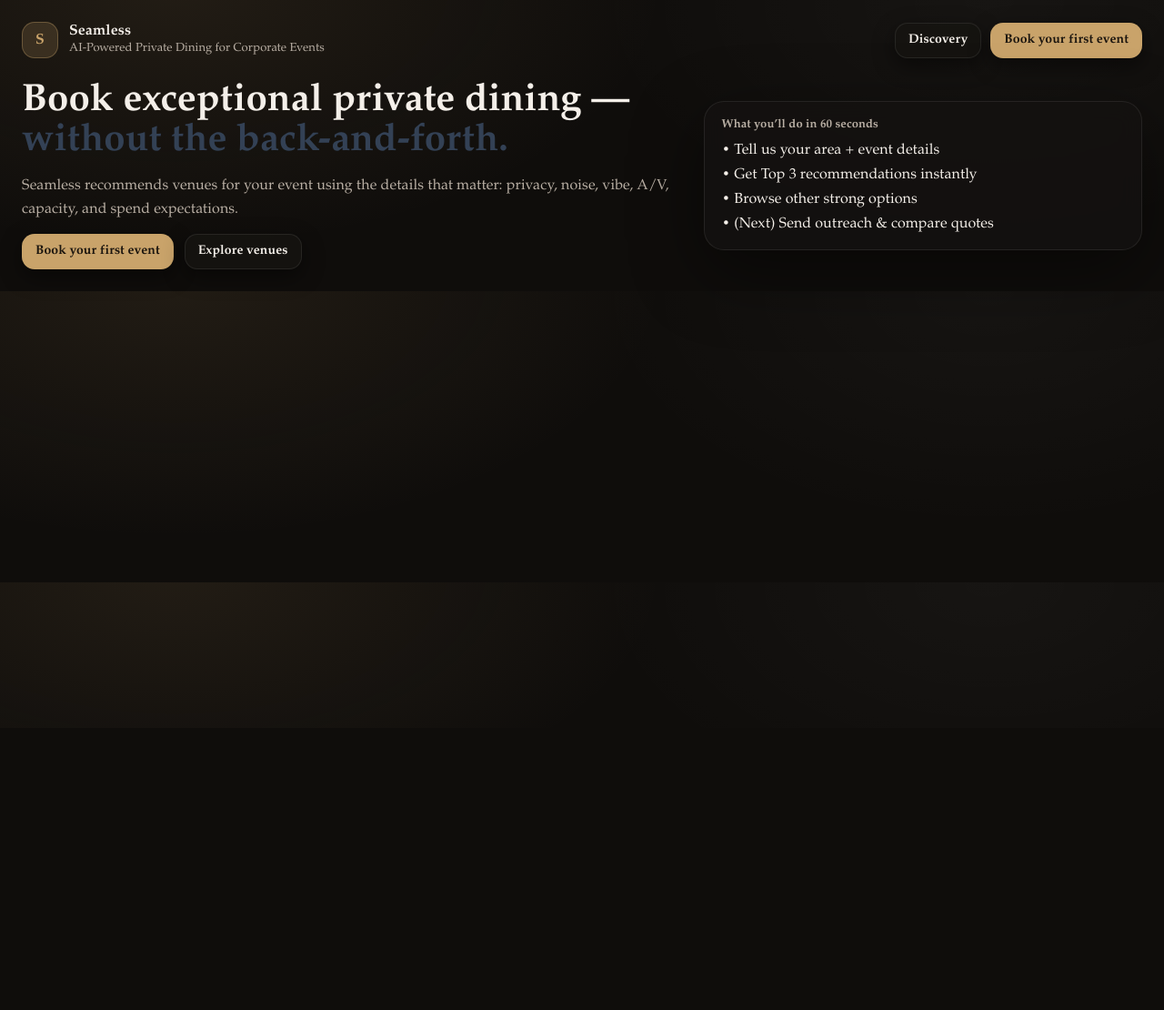
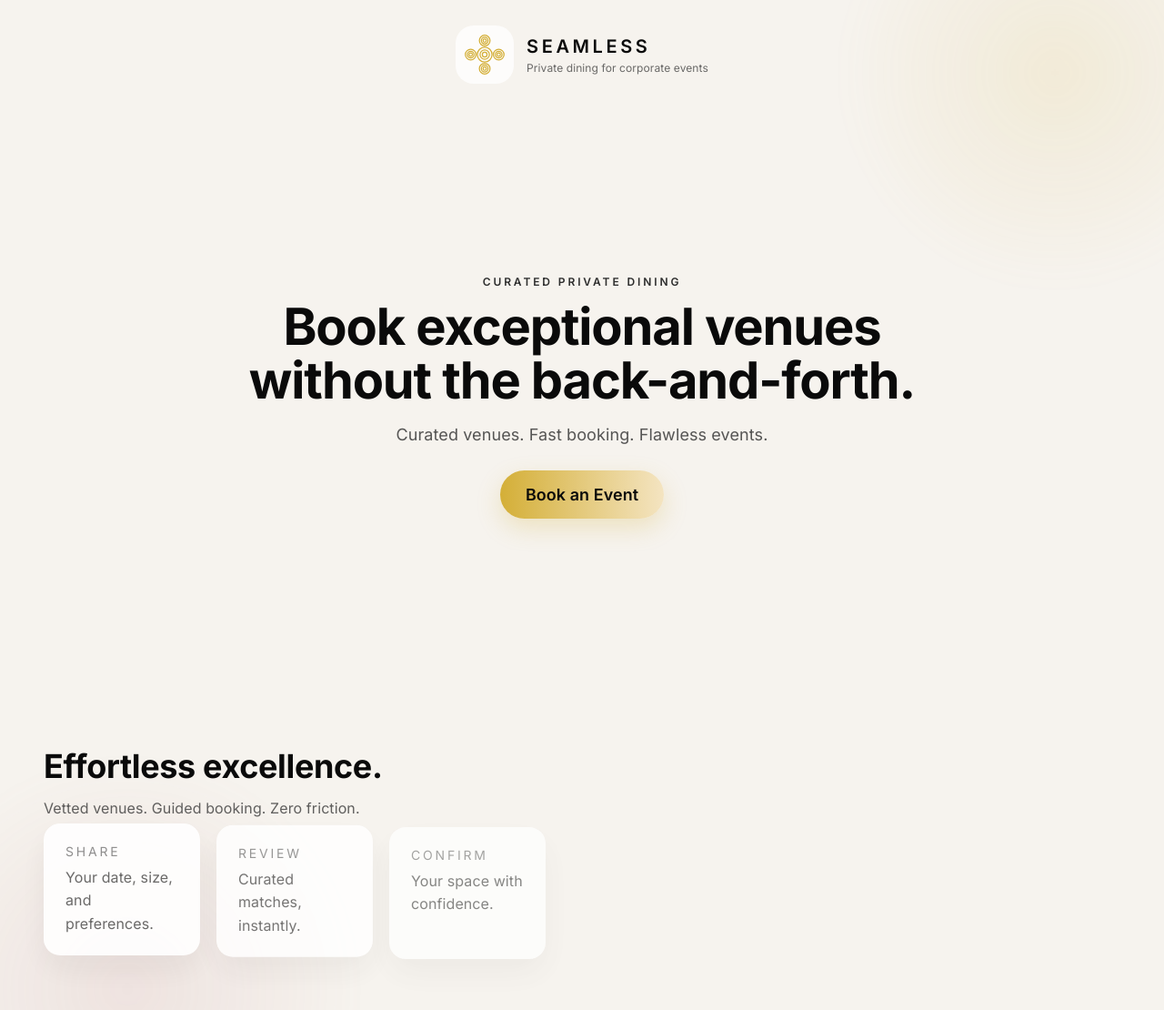
Before and after one commit to irenealin/seamless, a Next.js app: page / in a window 1280 px wide. Shown: the top 1110 px of the page at 91% size. Before the commit the page ends 800 px from the top, so only its background shows below. Built offline with nearby package versions, Linux system fonts and the light colour scheme.

Commit message:
Update landing page UI + styling

```diff
--- a/src/app/globals.css
+++ b/src/app/globals.css
@@ -1,3 +1,5 @@
+@import url("https://fonts.googleapis.com/css2?family=Inter:wght@300;400;500;600;700;800;900&family=Playfair+Display:wght@400;500;600;700&family=JetBrains+Mono:wght@400;500&display=swap");
+
 :root{
   --bg: #0f0d0b;
   --card: rgba(20,18,16,0.88);
@@ -27,6 +29,21 @@ html, body{
     var(--bg);
   font-family: "Iowan Old Style", "Palatino Linotype", "Book Antiqua", Palatino, "Times New Roman", serif;
   letter-spacing: 0.1px;
+}
+
+body:has(.landingPage){
+  background: #F6F3EE;
+  color: #0A0A0A;
+}
+body:has(.landingPage) > .container{
+  max-width: 100%;
+  padding: 0;
+}
+body:has(.landingPage) .header{
+  display: none;
+}
+body:has(.landingPage) .section{
+  margin-top: 0;
 }
 
 a{ color: inherit; text-decoration: none; }
@@ -406,3 +423,245 @@ a{ color: inherit; text-decoration: none; }
 @media (min-width: 900px){
   .modalGrid{ grid-template-columns: 1fr 1fr; }
 }
+
+/* Landing page styles (scoped to avoid changing discovery UI) */
+.landingPage{
+  --landing-black: #0A0A0A;
+  --landing-charcoal: #2D2D2D;
+  --landing-gold: #D4AF37;
+  --landing-white: #F6F3EE;
+  --landing-border: transparent;
+  --landing-shadow: 0 18px 40px rgba(10, 10, 10, 0.08);
+  color: var(--landing-black);
+  background: var(--landing-white);
+  min-height: 100vh;
+  font-family: "Styrene", "Inter", "Helvetica Neue", Arial, sans-serif;
+  position: relative;
+  overflow: hidden;
+}
+.landingPage::before,
+.landingPage::after{
+  content: "";
+  position: absolute;
+  inset: auto;
+  width: 520px;
+  height: 520px;
+  border-radius: 50%;
+  background: radial-gradient(circle, rgba(212,175,55,0.12) 0%, transparent 65%);
+  filter: blur(10px);
+  pointer-events: none;
+  z-index: 0;
+}
+.landingPage::before{
+  top: -180px;
+  right: -140px;
+}
+.landingPage::after{
+  bottom: -220px;
+  left: -120px;
+  background: radial-gradient(circle, rgba(183,110,121,0.12) 0%, transparent 70%);
+}
+
+.landingHeader{
+  display: flex;
+  align-items: center;
+  justify-content: space-between;
+  gap: 20px;
+  padding-top: 28px;
+  position: relative;
+  z-index: 1;
+}
+
+.landingBrand{
+  display: flex;
+  align-items: center;
+  gap: 14px;
+}
+
+.landingLogoMark{
+  width: 64px;
+  height: 64px;
+  border-radius: 20px;
+  border: none;
+  display: grid;
+  place-items: center;
+  color: var(--landing-gold);
+  background: rgba(255,255,255,0.8);
+}
+.landingLogoMark svg{ width: 44px; height: 44px; }
+
+.landingBrandTitle{
+  font-size: 20px;
+  font-weight: 600;
+  letter-spacing: 0.18em;
+  text-transform: uppercase;
+}
+.landingBrandSub{
+  font-size: 12px;
+  color: rgba(45, 45, 45, 0.7);
+  margin-top: 4px;
+}
+.landingHeaderSpacer{
+  width: 64px;
+  height: 64px;
+}
+
+.landingHero{
+  display: grid;
+  gap: 32px;
+  padding: 72px 24px 48px;
+  min-height: calc(100vh - 120px);
+  align-content: center;
+  position: relative;
+  z-index: 1;
+}
+.landingHeroCopy{
+  max-width: 760px;
+  margin: 0 auto;
+  text-align: center;
+}
+@media (min-width: 980px){
+  .landingHero{ grid-template-columns: 1fr; align-items: center; }
+}
+
+.landingHeroCopy h1{
+  font-size: 56px;
+  line-height: 1.06;
+  margin: 12px 0 16px;
+  letter-spacing: -0.02em;
+}
+.landingHeroCopy p{
+  font-size: 18px;
+  color: rgba(45,45,45,0.8);
+  line-height: 1.6;
+  margin: 0 0 24px;
+}
+.landingEyebrow{
+  display: inline-flex;
+  align-items: center;
+  gap: 8px;
+  font-size: 12px;
+  text-transform: uppercase;
+  letter-spacing: 0.24em;
+  font-weight: 600;
+  color: var(--landing-charcoal);
+}
+
+.landingActions{
+  display: flex;
+  gap: 14px;
+  flex-wrap: wrap;
+  margin-bottom: 20px;
+  justify-content: center;
+}
+
+.landingBtn{
+  border-radius: 999px;
+  padding: clamp(12px, 1.6vw, 16px) clamp(22px, 2.2vw, 36px);
+  font-size: clamp(14px, 1.4vw, 18px);
+  font-weight: 600;
+  transition: transform 0.2s ease, box-shadow 0.2s ease;
+  display: inline-flex;
+  align-items: center;
+  justify-content: center;
+  gap: 10px;
+}
+.landingBtnPrimary{
+  background: linear-gradient(90deg, #D4AF37 0%, #F4E4C1 100%);
+  color: var(--landing-black);
+  box-shadow: 0 10px 26px rgba(212,175,55,0.25);
+}
+.landingBtnPrimary:hover{
+  transform: translateY(-2px) scale(1.01);
+  box-shadow: 0 14px 32px rgba(212,175,55,0.35);
+}
+.landingMinimalGrid{
+  padding: 48px 24px 80px;
+  display: grid;
+  gap: 32px;
+  border-top: none;
+  position: relative;
+  z-index: 1;
+}
+@media (min-width: 980px){
+  .landingMinimalGrid{ grid-template-columns: repeat(2, 1fr); }
+}
+.landingMinimalGrid h2{
+  margin: 0 0 12px;
+  font-size: 36px;
+  letter-spacing: -0.01em;
+}
+.landingMinimalGrid h3{
+  margin: 0 0 14px;
+  font-size: 20px;
+}
+.landingMinimalGrid p{
+  margin: 0;
+  color: rgba(45,45,45,0.75);
+  line-height: 1.6;
+}
+.landingMinimalGrid ol{
+  margin: 0;
+  padding-left: 18px;
+  color: rgba(45,45,45,0.78);
+  line-height: 1.7;
+}
+
+.landingStepsGrid{
+  display: grid;
+  gap: 18px;
+}
+.landingStepCard{
+  padding: 22px 24px;
+  border-radius: 18px;
+  background: #ffffff;
+  box-shadow: 0 16px 36px rgba(10,10,10,0.06);
+  opacity: 0;
+  transform: translateY(24px);
+  animation: landingFadeUp 0.7s ease forwards;
+}
+.landingStepCard:nth-child(2){ animation-delay: 0.15s; }
+.landingStepCard:nth-child(3){ animation-delay: 0.3s; }
+.landingStepTitle{
+  font-size: 14px;
+  text-transform: uppercase;
+  letter-spacing: 0.2em;
+  color: rgba(45,45,45,0.6);
+  margin-bottom: 8px;
+}
+.landingStepBody{
+  font-size: 16px;
+  color: rgba(45,45,45,0.8);
+  line-height: 1.6;
+}
+
+.landingInner {
+  max-width: 1280px;
+  margin: 0 auto;
+  padding: 0 24px;
+}
+
+body:has(.landingPage) {
+  background: var(--landing-white);
+}
+
+@supports (animation-timeline: view()){
+  .landingStepCard{
+    animation: landingFadeUp 0.7s ease forwards;
+    animation-timeline: view();
+    animation-range: entry 0% cover 30%;
+  }
+}
+@media (min-width: 980px){
+  .landingStepsGrid{ grid-template-columns: repeat(3, 1fr); }
+}
+
+@keyframes landingFadeUp{
+  from{ opacity: 0; transform: translateY(24px); }
+  to{ opacity: 1; transform: translateY(0); }
+}
+
+@media (max-width: 768px){
+  .landingHeroCopy h1{ font-size: 40px; }
+  .landingHero{ padding-top: 48px; min-height: calc(100vh - 80px); }
+}
--- a/src/app/page.tsx
+++ b/src/app/page.tsx
@@ -1,34 +1,90 @@
 export default function Home() {
   return (
-    <div className="grid2">
-      <div style={{ display: "grid", gap: 14 }}>
-        <h1 className="h1">
-          Book exceptional private dining —{" "}
-          <span style={{ color: "#334155" }}>without the back-and-forth.</span>
-        </h1>
-        <p className="p">
-          Seamless recommends venues for your event using the details that matter:
-          privacy, noise, vibe, A/V, capacity, and spend expectations.
-        </p>
+    <div className="landingPage">
+      <header className="landingHeader">
+        <div className="landingInner">
+          <div className="landingBrand">
+            <span className="landingLogoMark" aria-hidden="true">
+              <svg viewBox="0 0 120 120" role="img">
+                <g fill="none" stroke="currentColor" strokeWidth="3.4">
+                  <circle cx="60" cy="18" r="16" />
+                  <circle cx="60" cy="18" r="10" />
+                  <circle cx="60" cy="18" r="5" />
+                  <circle cx="60" cy="102" r="16" />
+                  <circle cx="60" cy="102" r="10" />
+                  <circle cx="60" cy="102" r="5" />
+                  <circle cx="18" cy="60" r="16" />
+                  <circle cx="18" cy="60" r="10" />
+                  <circle cx="18" cy="60" r="5" />
+                  <circle cx="102" cy="60" r="16" />
+                  <circle cx="102" cy="60" r="10" />
+                  <circle cx="102" cy="60" r="5" />
+                  <circle cx="60" cy="60" r="22" />
+                  <circle cx="60" cy="60" r="14" />
+                  <circle cx="60" cy="60" r="7" />
+                </g>
+              </svg>
+            </span>
 
-        <div className="row">
-          <a className="btn btnPrimary" href="/discover">Book your first event</a>
-          <a className="btn" href="/discover">Explore venues</a>
-        </div>
-
-      </div>
-
-      <div className="card">
-        <div className="cardInner">
-          <div className="small" style={{ fontWeight: 800 }}>What you’ll do in 60 seconds</div>
-          <div style={{ marginTop: 10, display: "grid", gap: 8 }}>
-            <div>• Tell us your area + event details</div>
-            <div>• Get Top 3 recommendations instantly</div>
-            <div>• Browse other strong options</div>
-            <div>• (Next) Send outreach & compare quotes</div>
+            <div>
+              <div className="landingBrandTitle">Seamless</div>
+              <div className="landingBrandSub">
+                Private dining for corporate events
+              </div>
+            </div>
           </div>
         </div>
-      </div>
+      </header>
+
+      <main>
+        <section className="landingHero">
+          <div className="landingInner">
+            <div className="landingHeroCopy">
+              <div className="landingEyebrow">Curated private dining</div>
+              <h1>Book exceptional venues without the back-and-forth.</h1>
+              <p>Curated venues. Fast booking. Flawless events.</p>
+
+              <div className="landingActions">
+                <a className="landingBtn landingBtnPrimary" href="/discover">
+                  Book an Event
+                </a>
+              </div>
+            </div>
+          </div>
+        </section>
+
+        <section className="landingMinimalGrid">
+          <div className="landingInner">
+            <div>
+              <h2>Effortless excellence.</h2>
+              <p>Vetted venues. Guided booking. Zero friction.</p>
+            </div>
+
+            <div className="landingStepsGrid">
+              <div className="landingStepCard">
+                <div className="landingStepTitle">Share</div>
+                <div className="landingStepBody">
+                  Your date, size, and preferences.
+                </div>
+              </div>
+
+              <div className="landingStepCard">
+                <div className="landingStepTitle">Review</div>
+                <div className="landingStepBody">
+                  Curated matches, instantly.
+                </div>
+              </div>
+
+              <div className="landingStepCard">
+                <div className="landingStepTitle">Confirm</div>
+                <div className="landingStepBody">
+                  Your space with confidence.
+                </div>
+              </div>
+            </div>
+          </div>
+        </section>
+      </main>
     </div>
   );
 }
```
